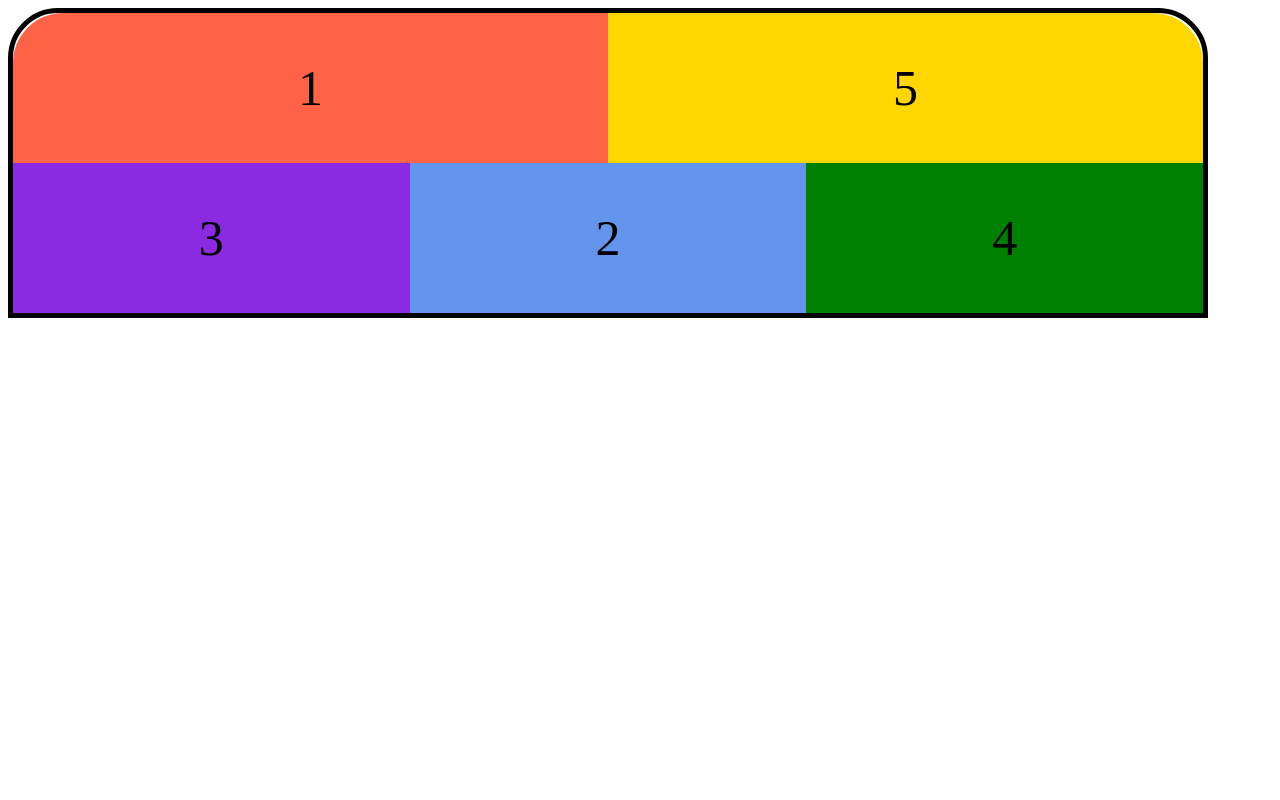
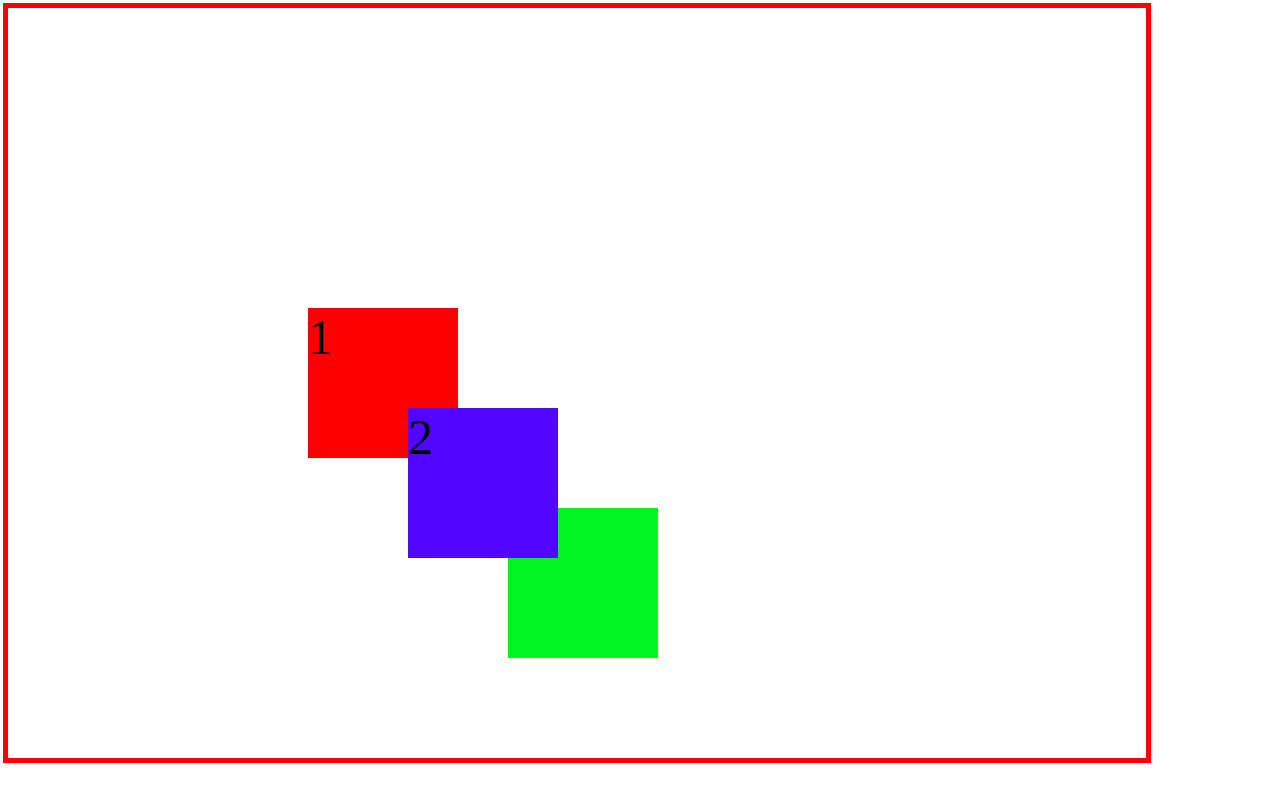
Before and after one commit to kret1ks/test1, a plain HTML site: page index.html in a window 1280 px wide. Drawn offline with Linux system fonts and the light colour scheme.

Commit message:
added cube

```diff
--- a/css/style.css
+++ b/css/style.css
@@ -1,48 +1,35 @@
 .holder{
-    width: 1200px;
-    margin: 0px;
-    padding: 0px;
-    border: solid 5px black;
-    display: flex;
-    flex-wrap: wrap;
-    border-radius: 50px 50px 0px 0px;
-}
-*{
-    box-sizing: border-box;
-}
-.item{
-background-color: tomato;
-flex-grow: 1;
-height: 150px;
-display: flex;
-justify-content: center;
-align-items: center;
-font-size: 50px;
-}
-.item:first-child{
-    order: -2;
-    flex-basis: calc(100% / 2);
-    border-radius: 50px 0px 0px 0px;
-}
-.item:nth-child(2){
-background-color: cornflowerblue;
-order: 2;
-flex-basis: calc(100% / 3);
+    width: 90%;
+    height: 750px;
+    outline: 5px solid red;
+    position: relative;
 }
 
-.item:nth-child(3){
-background-color: blueviolet;
-order: 1;
-flex-basis: calc(100% / 3);
+.elem-1{
+    width: 150px;
+    height: 150px;
+    background-color: red;
+    font-size: 50px;
+    position: absolute;
+    top: 300px;
+    left: 300px;
 }
-.item:nth-child(4){
-background-color: green;
-order: 3;
-flex-basis: calc(100% / 3);
+.elem-2{
+      width: 150px;
+    height: 150px;
+    background-color: rgb(81, 7, 255);
+    font-size: 50px;
+    position: absolute;
+    top: 400px;
+    left: 400px;
+    z-index: 1;
 }
-.item:nth-child(5){
-background-color: gold ;
-orphans: -1;
-flex-basis: calc(100% / 2);
-border-top-right-radius: 50px;
+.elem-3{
+        width: 150px;
+    height: 150px;
+    background-color: rgb(0, 245, 33);
+    font-size: 50px;
+    position: absolute;
+    top: 500px;
+    left: 500px;
 }
--- a/index.html
+++ b/index.html
@@ -8,11 +8,9 @@
 </head>
 <body>
     <div class="holder">
-        <div class="item">1</div>
-        <div class="item">2</div>
-        <div class="item">3</div>
-        <div class="item">4</div>
-        <div class="item">5</div>
+        <div class="elem-1">1</div>
+        <div class="elem-2">2</div>
+        <div class="elem-3">3</div>
       </div>
 </body>
 </html>
```
